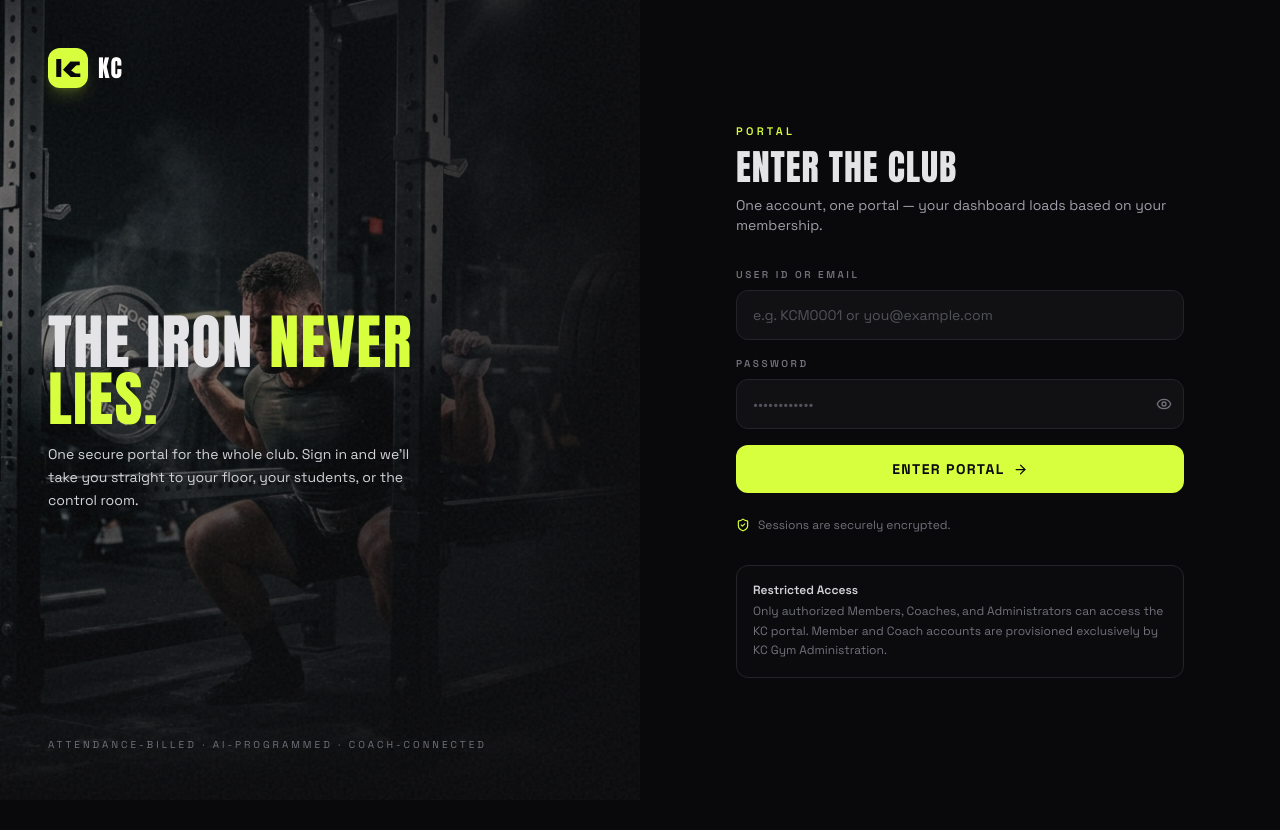
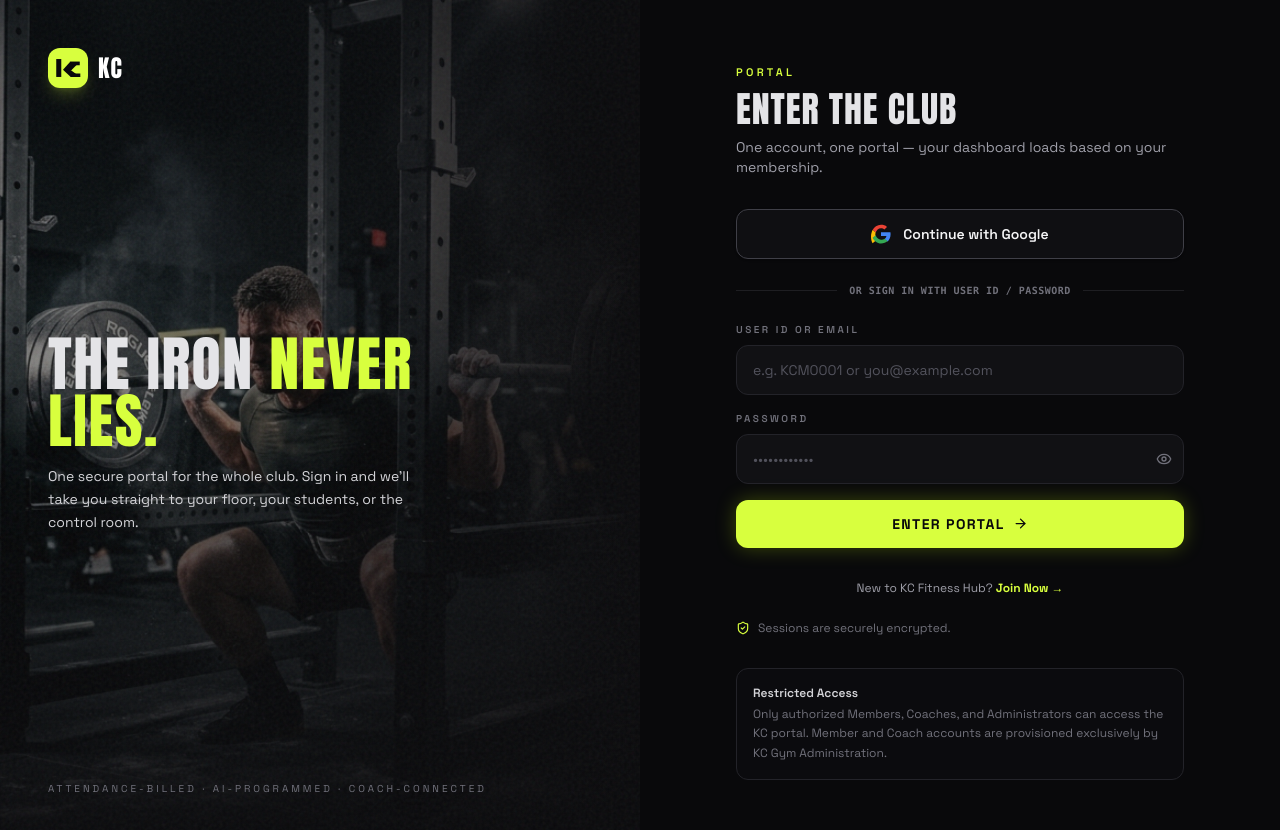
Before and after one commit to Aster1145/KCFitnessHub-V.2, a Next.js app: page /login in a window 1280 px wide. Shown: the top 830 px of the page. Before the commit the page ends 800 px from the top, so only its background shows below. Built offline with nearby package versions, Linux system fonts and the light colour scheme; no server answers.

Commit message:
feat: add google oauth sign-in to login page with automatic portal routing

```diff
--- a/src/actions/auth.ts
+++ b/src/actions/auth.ts
@@ -3,7 +3,7 @@
 import { eq, or, sql } from "drizzle-orm";
 import { redirect } from "next/navigation";
 import { db } from "@/db";
-import { users } from "@/db/schema";
+import { pendingMembers, users } from "@/db/schema";
 import {
   createSession,
   destroySession,
@@ -50,3 +50,49 @@ export async function logoutAction() {
   await destroySession();
   redirect("/login");
 }
+
+export async function googleLoginAction(
+  email: string
+): Promise<{ ok: boolean; error?: string; redirectUrl?: string }> {
+  if (!email) {
+    return { ok: false, error: "No email received from Google account." };
+  }
+
+  const normalized = email.trim().toLowerCase();
+
+  // Find user by registered email in users table
+  const rows = await db
+    .select()
+    .from(users)
+    .where(eq(sql`LOWER(${users.email})`, normalized))
+    .limit(1);
+
+  const user = rows[0];
+
+  if (!user) {
+    // Check if there is a pending registration
+    const pending = await db
+      .select()
+      .from(pendingMembers)
+      .where(eq(sql`LOWER(${pendingMembers.email})`, normalized))
+      .limit(1);
+
+    if (pending.length > 0 && pending[0].status === "pending") {
+      return {
+        ok: false,
+        error: `Your membership application (${pending[0].name}) is currently pending payment and admin activation. Once admin confirms your payment, your account will be activated.`,
+      };
+    }
+
+    return {
+      ok: false,
+      error: `No KC Fitness Hub account found for "${email}". If you are a new member, please submit an application at the Join page first.`,
+    };
+  }
+
+  await createSession(user.id);
+  return {
+    ok: true,
+    redirectUrl: homeForRole(user.role),
+  };
+}
--- a/src/app/login/login-form.tsx
+++ b/src/app/login/login-form.tsx
@@ -1,18 +1,206 @@
 "use client";
 
-import { useState } from "react";
+import { useState, useEffect } from "react";
 import { useActionState } from "react";
+import Link from "next/link";
 import { ArrowRight, Eye, EyeOff, LoaderCircle } from "lucide-react";
-import { loginAction, type LoginState } from "@/actions/auth";
+import { loginAction, googleLoginAction, type LoginState } from "@/actions/auth";
+import { supabase } from "@/lib/supabase";
 
 export default function LoginForm() {
   const [showPassword, setShowPassword] = useState(false);
+  const [googleLoading, setGoogleLoading] = useState(false);
+  const [googleError, setGoogleError] = useState("");
+
   const [state, action, pending] = useActionState<LoginState, FormData>(
     loginAction,
     {}
   );
 
+  // Handle return from Supabase Google OAuth redirect
+  useEffect(() => {
+    const client = supabase;
+    if (!client) return;
+
+    const hasAuthToken =
+      typeof window !== "undefined" &&
+      (window.location.hash.includes("access_token") ||
+        window.location.search.includes("code") ||
+        sessionStorage.getItem("kc_login_google") === "true");
+
+    if (!hasAuthToken) return;
+
+    let mounted = true;
+    setGoogleLoading(true);
+
+    const checkGoogleSession = async () => {
+      try {
+        const {
+          data: { session },
+        } = await client.auth.getSession();
+
+        if (session?.user?.email && mounted) {
+          sessionStorage.removeItem("kc_login_google");
+          const res = await googleLoginAction(session.user.email);
+          if (res.ok && res.redirectUrl) {
+            window.location.href = res.redirectUrl;
+            return;
+          } else {
+            setGoogleError(res.error || "Unable to sign in with this Google account.");
+            setGoogleLoading(false);
+            await client.auth.signOut();
+          }
+        } else if (mounted) {
+          // Listen for auth state change in case session is still resolving
+          const { data: authListener } = client.auth.onAuthStateChange(
+            async (_event, currentSession) => {
+              if (currentSession?.user?.email && mounted) {
+                sessionStorage.removeItem("kc_login_google");
+                const res = await googleLoginAction(currentSession.user.email);
+                if (res.ok && res.redirectUrl) {
+                  window.location.href = res.redirectUrl;
+                } else {
+                  setGoogleError(res.error || "Unable to sign in with this Google account.");
+                  setGoogleLoading(false);
+                  await client.auth.signOut();
+                }
+              }
+            }
+          );
+
+          // Safety timeout
+          const timeout = setTimeout(() => {
+            if (mounted && googleLoading) {
+              setGoogleLoading(false);
+              sessionStorage.removeItem("kc_login_google");
+            }
+          }, 5000);
+
+          return () => {
+            clearTimeout(timeout);
+            authListener?.subscription?.unsubscribe();
+          };
+        }
+      } catch (err: unknown) {
+        if (mounted) {
+          const msg = err instanceof Error ? err.message : "Failed to verify Google sign-in.";
+          setGoogleError(msg);
+          setGoogleLoading(false);
+          sessionStorage.removeItem("kc_login_google");
+        }
+      }
+    };
+
+    checkGoogleSession();
+
+    return () => {
+      mounted = false;
+    };
+  }, [googleLoading]);
+
+  const handleGoogleSignIn = async () => {
+    setGoogleError("");
+    setGoogleLoading(true);
+
+    if (supabase) {
+      try {
+        if (typeof window !== "undefined") {
+          sessionStorage.setItem("kc_login_google", "true");
+        }
+        const redirectUrl = `${window.location.origin}/login`;
+        const { error } = await supabase.auth.signInWithOAuth({
+          provider: "google",
+          options: {
+            redirectTo: redirectUrl,
+            queryParams: {
+              access_type: "offline",
+              prompt: "consent",
+            },
+          },
+        });
+        if (error) {
+          setGoogleError(error.message);
+          setGoogleLoading(false);
+          sessionStorage.removeItem("kc_login_google");
+        }
+      } catch (err: unknown) {
+        const msg = err instanceof Error ? err.message : "Failed to start Google sign-in";
+        setGoogleError(msg);
+        setGoogleLoading(false);
+        sessionStorage.removeItem("kc_login_google");
+      }
+    } else {
+      setGoogleError("Google authentication is not configured yet.");
+      setGoogleLoading(false);
+    }
+  };
+
   return (
+    <div className="space-y-6">
+      {/* Google OAuth Button */}
+      <div>
+        <button
+          type="button"
+          onClick={handleGoogleSignIn}
+          disabled={googleLoading || pending}
+          className="w-full flex items-center justify-center gap-3 rounded-xl border border-zinc-700 bg-steel/90 px-4 py-3.5 text-sm font-semibold text-zinc-100 transition-all hover:border-zinc-500 hover:bg-smoke active:scale-[0.99] disabled:opacity-60 shadow-sm"
+        >
+          {googleLoading ? (
+            <>
+              <LoaderCircle size={18} className="animate-spin text-volt" />
+              <span>Verifying Google account…</span>
+            </>
+          ) : (
+            <>
+              <svg className="size-5 shrink-0" viewBox="0 0 24 24">
+                <path
+                  fill="#EA4335"
+                  d="M12 5c1.6 0 3 .6 4.1 1.6l3.1-3.1C17.3 1.7 14.8 1 12 1 7.5 1 3.7 3.6 1.9 7.3l3.7 2.9C6.5 7.4 9 5 12 5z"
+                />
+                <path
+                  fill="#4285F4"
+                  d="M23.5 12.3c0-.8-.1-1.7-.2-2.3H12v4.5h6.5c-.3 1.5-1.1 2.8-2.4 3.7l3.7 2.9c2.2-2 3.7-5 3.7-8.8z"
+                />
+                <path
+                  fill="#FBBC05"
+                  d="M5.6 14.8c-.2-.7-.4-1.5-.4-2.3 0-.8.2-1.6.4-2.3L1.9 7.3C.7 9.7 0 12.3 0 15.2c0 2.8.7 5.5 1.9 7.9l3.7-2.9z"
+                />
+                <path
+                  fill="#34A853"
+                  d="M12 23.5c3.2 0 6-1.1 8-3l-3.7-2.9c-1.1.7-2.5 1.2-4.3 1.2-3 0-5.5-2.4-6.4-5.2L1.9 16.5C3.7 20.2 7.5 23.5 12 23.5z"
+                />
+              </svg>
+              <span>Continue with Google</span>
+            </>
+          )}
+        </button>
+
+        {googleError && (
+          <div className="mt-3 rounded-xl border border-red-500/30 bg-red-500/10 p-3 text-xs text-red-300">
+            <p>{googleError}</p>
+            {googleError.includes("Join page") && (
+              <Link
+                href="/join"
+                className="mt-2 inline-flex items-center gap-1 font-bold text-volt underline"
+              >
+                Go to Member Join page &rarr;
+              </Link>
+            )}
+          </div>
+        )}
+      </div>
+
+      {/* Divider */}
+      <div className="relative flex items-center justify-center">
+        <div className="absolute inset-0 flex items-center">
+          <div className="w-full border-t border-line/80" />
+        </div>
+        <span className="relative bg-carbon px-3 font-mono text-[10px] font-semibold uppercase tracking-wider text-zinc-500">
+          or sign in with user id / password
+        </span>
+      </div>
+
+      {/* Credentials Form */}
       <form action={action} className="space-y-4">
         <div>
           <label
@@ -31,6 +219,7 @@ export default function LoginForm() {
             className="w-full rounded-xl border border-line bg-smoke/60 px-4 py-3.5 text-sm text-zinc-100 placeholder:text-zinc-600 focus:border-volt focus:outline-none focus:ring-2 focus:ring-volt/20"
           />
         </div>
+
         <div>
           <div className="mb-2 flex items-center justify-between">
             <label
@@ -70,8 +259,8 @@ export default function LoginForm() {
 
         <button
           type="submit"
-        disabled={pending}
-        className="group flex w-full items-center justify-center gap-2 rounded-xl bg-volt px-6 py-3.5 text-sm font-bold tracking-widest text-carbon uppercase transition-all hover:bg-volt-dim disabled:opacity-60"
+          disabled={pending || googleLoading}
+          className="group flex w-full items-center justify-center gap-2 rounded-xl bg-volt px-6 py-3.5 text-sm font-bold tracking-widest text-carbon uppercase transition-all hover:bg-volt-dim disabled:opacity-60 shadow-[0_0_20px_rgba(204,255,0,0.25)]"
         >
           {pending ? (
             <>
@@ -88,5 +277,14 @@ export default function LoginForm() {
           )}
         </button>
       </form>
+
+      {/* Join link */}
+      <div className="pt-2 text-center text-xs text-zinc-400">
+        New to KC Fitness Hub?{" "}
+        <Link href="/join" className="font-bold text-volt hover:underline">
+          Join Now &rarr;
+        </Link>
+      </div>
+    </div>
   );
 }
```
Lines whose indentation alone changed are shown as unchanged.
